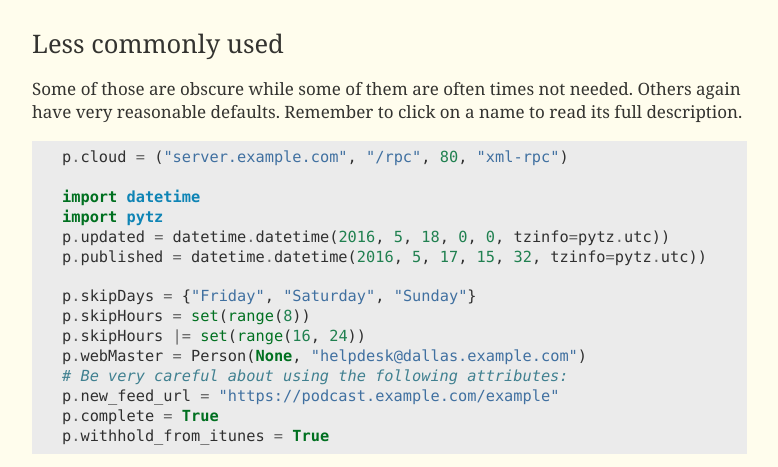
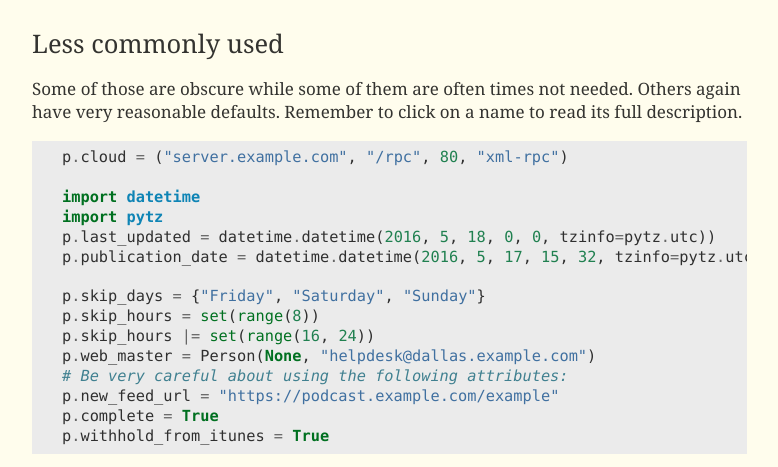
Before and after one commit to lkiesow/python-feedgen, a Sphinx documentation site: the page built from doc/user/basic_usage_guide/part_1.rst, in a window 1280 px wide and 900 px high, scrolled down 1166 px, cut to the strip 203-670 px from the top of the window. Shown: the whole strip, without its empty margins (363-1141 px from the left). Built offline with Sphinx 7.4.7, drawn with Linux system fonts in a browser that asks for light colours.

Commit message:
Make HUGE changes in Podcast's API, so attributes have better names
Instead of having names that reflect their underlying RSS
element, the attribute names are renamed so their name best
reflects their meaning. Needless to say, that required some
refactoring.

Some documentation is improved and added.

Internal variables have been renamed to reflect their public
names.

```diff
--- a/doc/user/basic_usage_guide/part_1.rst
+++ b/doc/user/basic_usage_guide/part_1.rst
@@ -87,13 +87,13 @@ full description.
 
     import datetime
     import pytz
-    p.updated = datetime.datetime(2016, 5, 18, 0, 0, tzinfo=pytz.utc))
-    p.published = datetime.datetime(2016, 5, 17, 15, 32, tzinfo=pytz.utc))
+    p.last_updated = datetime.datetime(2016, 5, 18, 0, 0, tzinfo=pytz.utc))
+    p.publication_date = datetime.datetime(2016, 5, 17, 15, 32, tzinfo=pytz.utc))
 
-    p.skipDays = {"Friday", "Saturday", "Sunday"}
-    p.skipHours = set(range(8))
-    p.skipHours |= set(range(16, 24))
-    p.webMaster = Person(None, "helpdesk@dallas.example.com")
+    p.skip_days = {"Friday", "Saturday", "Sunday"}
+    p.skip_hours = set(range(8))
+    p.skip_hours |= set(range(16, 24))
+    p.web_master = Person(None, "helpdesk@dallas.example.com")
     # Be very careful about using the following attributes:
     p.new_feed_url = "https://podcast.example.com/example"
     p.complete = True
@@ -102,11 +102,11 @@ full description.
 .. autosummary::
 
    ~feedgen.feed.Podcast.cloud
-   ~feedgen.feed.Podcast.updated
-   ~feedgen.feed.Podcast.published
-   ~feedgen.feed.Podcast.skipDays
-   ~feedgen.feed.Podcast.skipHours
-   ~feedgen.feed.Podcast.webMaster
+   ~feedgen.feed.Podcast.last_updated
+   ~feedgen.feed.Podcast.publication_date
+   ~feedgen.feed.Podcast.skip_days
+   ~feedgen.feed.Podcast.skip_hours
+   ~feedgen.feed.Podcast.web_master
    ~feedgen.feed.Podcast.new_feed_url
    ~feedgen.feed.Podcast.complete
    ~feedgen.feed.Podcast.withhold_from_itunes
--- a/doc/user/basic_usage_guide/part_2.rst
+++ b/doc/user/basic_usage_guide/part_2.rst
@@ -168,7 +168,7 @@ The Authors
    podcast level.
 
 Normally, the attributes :attr:`Podcast.authors <feedgen.feed.Podcast.authors>`
-and :attr:`Podcast.webMaster <feedgen.feed.Podcast.webMaster>` (if set) are
+and :attr:`Podcast.web_master <feedgen.feed.Podcast.web_master>` (if set) are
 used to determine the authors of an episode. Thus, if all your episodes have
 the same authors, you should just set it at the podcast level.
 
```
Also changed, not shown: other parts of doc/user/basic_usage_guide/part_1.rst (+1 -1 lines), other parts of doc/user/basic_usage_guide/part_2.rst (+1 -1 lines), 4 other files.
